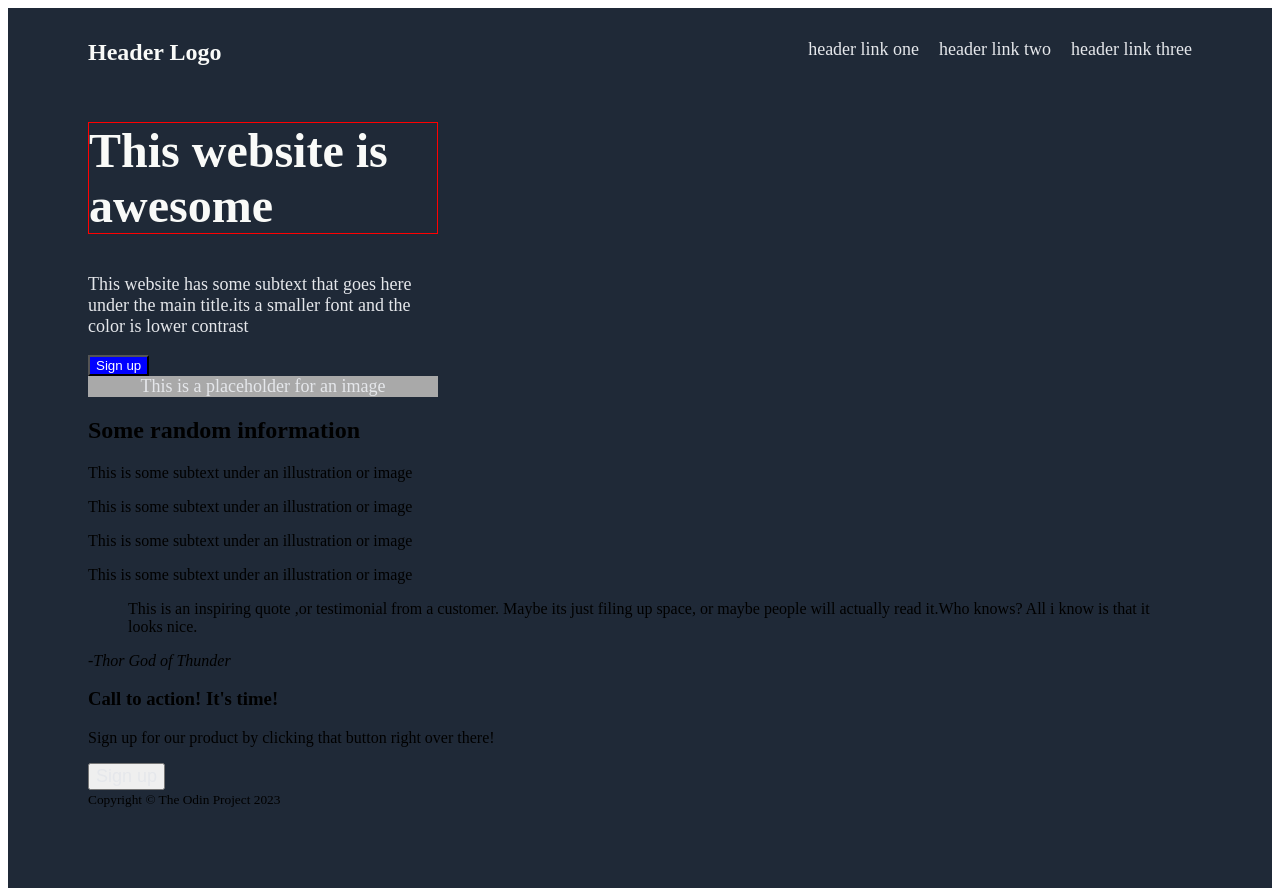
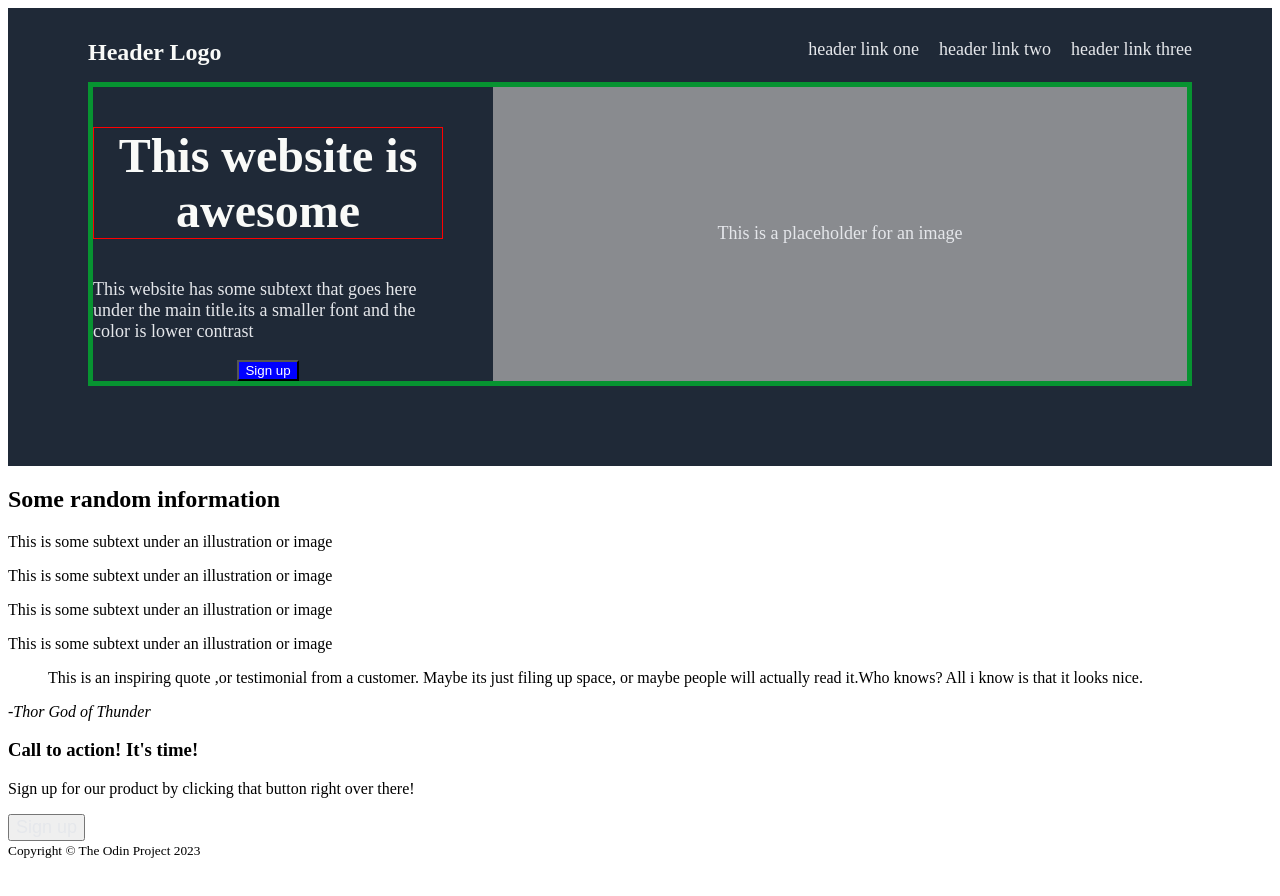
Before and after one commit to Markturt/odin-landing-page, a plain HTML site: page index.html in a window 1280 px wide. After the commit the page ends 867 px from the top, so only its background shows below. Drawn offline with Linux system fonts and the light colour scheme.

Commit message:
Placeholder centered

```diff
--- a/index.html
+++ b/index.html
@@ -17,11 +17,13 @@
                 </ul>
             </div>
             <div class="awesome">
-                <h2>This website is awesome</h2>
-                <p>This website has some subtext that goes here under the main title.its a smaller font and the color is lower contrast</p>
-                <div id="signup"><button>Sign up</button>
+                <div class="awesome-container">
+                    <h2>This website is awesome</h2>
+                    <p>This website has some subtext that goes here under the main title.its a smaller font and the color is lower contrast</p>
+                    <div id="signup"><button>Sign up</button></div>
+                </div>
+                <div class="placeholder"><p>This is a placeholder for an image</p></div>
             </div>
-            <div class="placeholder">This is a placeholder for an image</div>
         </div>
         <div class="main-wrapper">
             <h2>Some random information</h2>
--- a/style.css
+++ b/style.css
@@ -22,22 +22,26 @@ a{
 li{
     list-style-type:none;
 }
+.awesome{
+    display:flex;
+    border: 5px solid rgb(7, 147, 49);
+    justify-content: center;
+    text-align: center;
+}
 .awesome-container{
-    display:flex;
-    border: 1px solid white;
+    width: 350px;
 }
 .placeholder{
     width: 350px;
-    text-align: center;
+   display: flex;
     flex: 1 1 auto;
     color: #e5e7eb;
     font-size: 18px;
-    background-color: darkgray;
+    background-color: rgba(169, 169, 169, 0.767);
     height: auto;
-
-}
-.awesome{
-    width: 350px;
+    margin-left: 50px;
+    justify-content: center;
+    align-items: center;
 }
 .awesome p{
     text-align: left;
```
